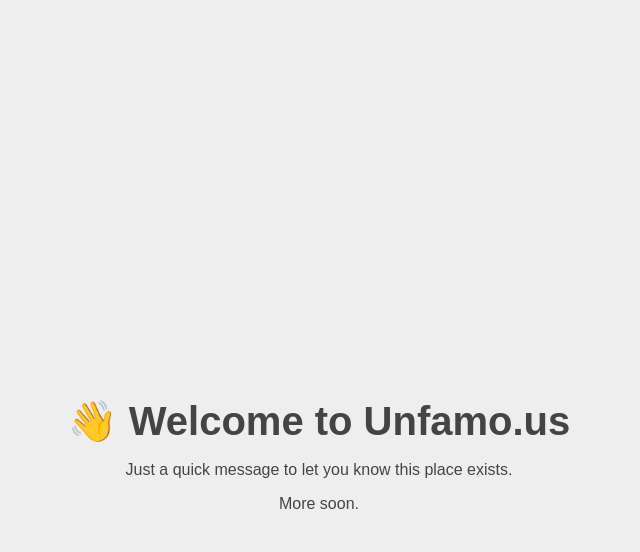
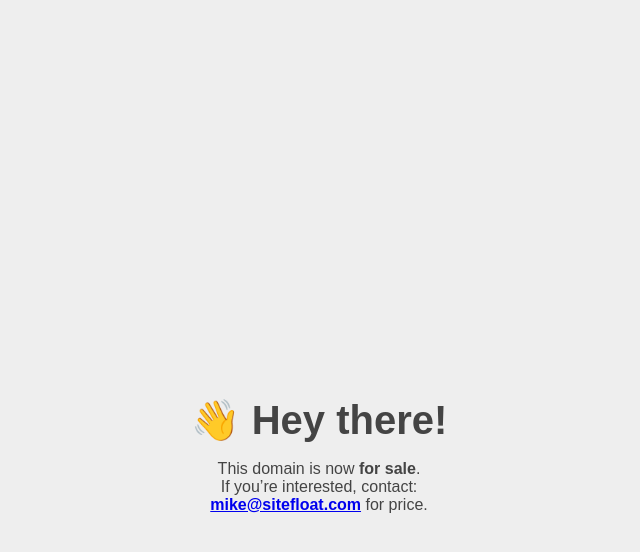
Before and after one commit to nerdflu/unfamous, a Jekyll site: the page built from index.md, in a window 1280 px wide. Shown: the top 552 px of the page, without its empty margins (321-961 px from the left). Built offline with Jekyll 4.4.1, drawn with Linux system fonts in a browser that asks for light colours.

Commit message:
Update index.md to reflect new title and sale information for the domain

```diff
--- a/index.md
+++ b/index.md
@@ -1,10 +1,10 @@
 ---
 layout: default
-title: Hello
+title: Unfamo.us for Sale
 ---
 
-# 👋 Welcome to Unfamo.us
+# 👋 Hey there!
 
-Just a quick message to let you know this place exists.
-
-More soon.
+This domain is now **for sale**.<br>
+If you're interested, contact:
+**[mike@sitefloat.com](mailto:mike@sitefloat.com)** for price.
```
